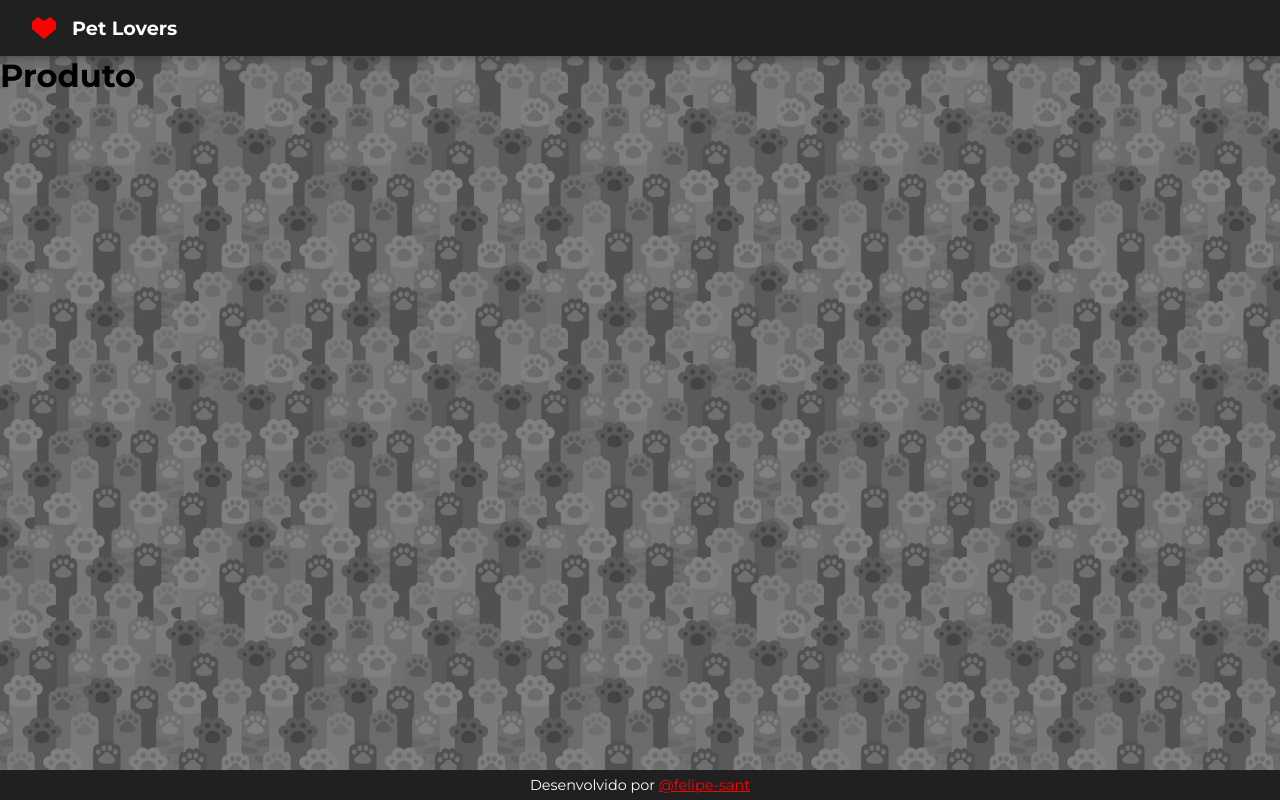
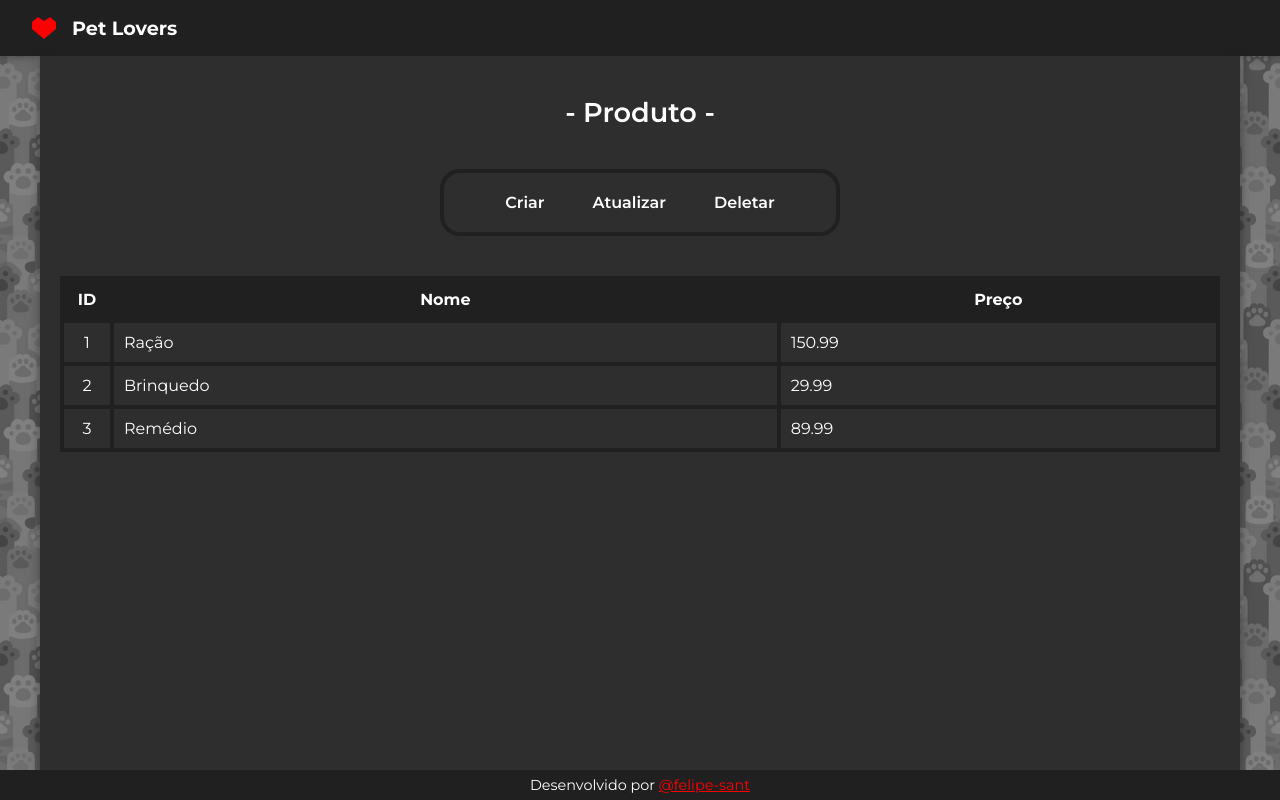
Before and after one commit to felipe-sant/PL-Atividade_2, a React (Create React App) app: page /produto in a window 1280 px wide. Built offline with nearby package versions, Linux system fonts and the light colour scheme; a web font is replaced by a local one.

Commit message:
adicionando layout da pagina crud do produto

```diff
--- a/src/App.tsx
+++ b/src/App.tsx
@@ -7,6 +7,8 @@ import Produto from "./pages/produto";
 import Servico from "./pages/servico";
 import "./styles/styles.css";
 import "./styles/rootDark.css"
+import "./styles/crud.css";
+import "./styles/home.css";
 
 class App extends Component {
   render() {
--- a/src/components/clienteComponent.tsx
+++ b/src/components/clienteComponent.tsx
@@ -1,5 +1,4 @@
 import { Component } from "react";
-import "./cliente.css";
 import Cliente from "../modelo/cliente";
 import RG from "../modelo/rg";
 import CPF from "../modelo/cpf";
@@ -31,7 +30,7 @@ class Main extends Component {
 
     render() {
         return (
-            <div className="main mainCliente">
+            <div className="main mainCliente mainCrud">
                 <h1>Cliente</h1>
                 <div className="navegacao">
                     <a href="#" className="criar">Criar</a>
--- a/src/components/homeComponent.tsx
+++ b/src/components/homeComponent.tsx
@@ -1,5 +1,4 @@
 import { Component } from "react";
-import "./home.css";
 
 class Main extends Component {
     render() {
--- /dev/null
+++ b/src/components/produtoComponent.tsx
@@ -0,0 +1,59 @@
+import { Component } from "react";
+import Produto from "../modelo/produto";
+
+let produto1 = new Produto()
+produto1.nome = "Ração"
+produto1.id = 1
+produto1.valor = 150.99
+
+let produto2 = new Produto()
+produto2.nome = "Brinquedo"
+produto2.id = 2
+produto2.valor = 29.99
+
+let produto3 = new Produto()
+produto3.nome = "Remédio"
+produto3.id = 3
+produto3.valor = 89.99
+
+class Main extends Component {
+    private lista!: Array<Produto>
+
+    constructor(props: any) {
+        super(props)
+        this.lista = [produto1, produto2, produto3]
+    }
+
+    render() {
+        return (
+            <div className="main mainProduto mainCrud">
+                <h1>Produto</h1>
+                <div className="navegacao">
+                    <a href="#" className="criar">Criar</a>
+                    <a href="#" className="atualizar">Atualizar</a>
+                    <a href="#" className="deletar">Deletar</a>
+                </div>
+                <div className="menu">
+                    <table className="listaProdutos">
+                        <tr>
+                            <th>ID</th>
+                            <th>Nome</th>
+                            <th>Preço</th>
+                        </tr>
+                        {this.lista.map((produto) => {
+                            return (
+                                <tr>
+                                    <td className="id center">{produto.id}</td>
+                                    <td>{produto.nome}</td>
+                                    <td>{produto.valor}</td>
+                                </tr>
+                            )
+                        })}
+                    </table>
+                </div>
+            </div>
+        )
+    }
+}
+
+export default Main;
--- a/src/pages/produto.tsx
+++ b/src/pages/produto.tsx
@@ -1,5 +1,6 @@
 import { Component } from "react";
 import Header from "../components/HeaderComponent";
+import Main from "../components/produtoComponent";
 import Footer from "../components/FooterComponent";
 
 class Produto extends Component {
@@ -8,7 +9,7 @@ class Produto extends Component {
       <div>
         <Header />
         <div className="mainBackground">
-          <h1>Produto</h1>
+          <Main />
         </div>
         <Footer />
       </div>
--- a/src/components/cliente.css
+++ b/src/styles/crud.css
@@ -1,10 +1,10 @@
-.mainCliente {
+.mainCrud {
     min-height: calc(100vh - 56px - 30px);
     height: 100%;
     color: var(--tertiary-color);
 }
 
-.mainCliente h1 {
+.mainCrud h1 {
     font-size: 1.7em;
     font-weight: 600;
     text-align: center;
@@ -12,15 +12,15 @@
     margin-bottom: 40px;
 }
 
-.mainCliente h1::after {
+.mainCrud h1::after {
     content: " -";
 }
 
-.mainCliente h1::before {
+.mainCrud h1::before {
     content: "- ";
 }
 
-.mainCliente .navegacao {
+.mainCrud .navegacao {
     border: 4px solid var(--main-color);
     border-radius: 20px;
     margin: auto;
@@ -33,7 +33,7 @@
     margin-bottom: 40px;
 }
 
-.mainCliente .navegacao a {
+.mainCrud .navegacao a {
     display: block;
     color: var(--tertiary-color);
     text-decoration: none;
@@ -42,11 +42,11 @@
     transition: all 0.2s ease-in-out;
 }
 
-.mainCliente .navegacao a:hover {
+.mainCrud .navegacao a:hover {
     color: var(--red-color);
 }
 
-.mainCliente .menu table {
+.mainCrud .menu table {
     /*
     margin: 0px -20px 0px -20px;
     width: calc(100% + 40px);
@@ -57,16 +57,16 @@
     border-radius: 10px;
 }
 
-.mainCliente .menu table th {
+.mainCrud .menu table th {
     background-color: var(--main-color);
 }
 
-.mainCliente .menu table th, .mainCliente .menu table td {
+.mainCrud .menu table th, .mainCrud .menu table td {
     padding: 10px;
     border: 4px solid var(--main-color);
 }
 
-.mainCliente .menu table td a {
+.mainCrud .menu table td a {
     color: var(--tertiary-color);
     text-decoration: none;
     font-size: 1em;
@@ -74,19 +74,19 @@
     transition: all 0.2s ease-in-out;
 }
 
-.mainCliente .menu table td a:hover {
+.mainCrud .menu table td a:hover {
     color: var(--red-color);
 }
 
-.mainCliente .menu table td.id {
+.mainCrud .menu table td.id {
     width: 50px;
 }
 
-.mainCliente .menu table td.center {
+.mainCrud .menu table td.center {
     text-align: center;
 }
 
-.mainCliente .menu table td.center a {
+.mainCrud .menu table td.center a {
     display: block;
     font-weight: 800;
     margin: auto;
```
Also changed, not shown: src/styles/home.css (renamed from src/components/home.css).
